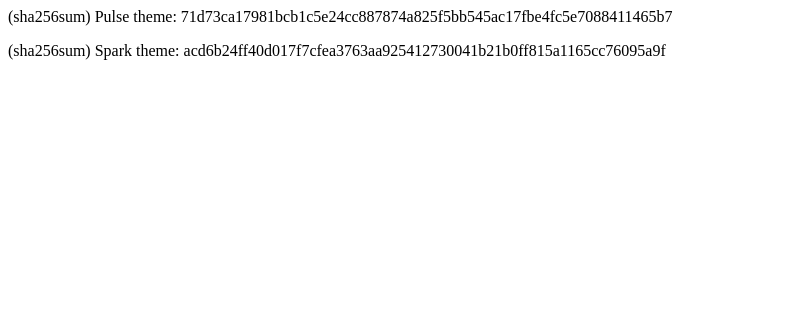
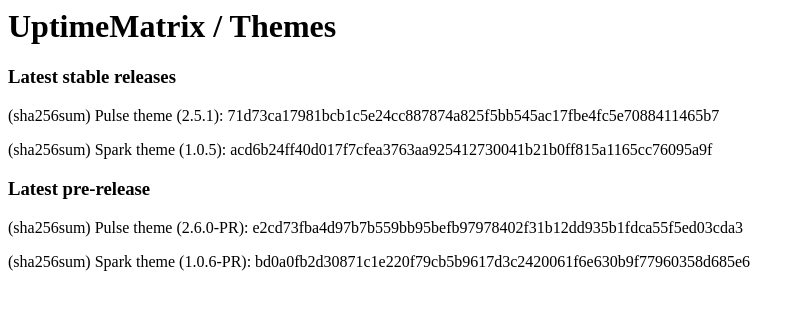
Before and after one commit to layeredy/checksums.layeredy.com, a plain HTML site: page index.html in a window 1280 px wide. Shown: the whole page, without its empty margins (0-805 px from the left). Drawn offline with Linux system fonts and the light colour scheme.

Commit message:
Update index.html

```diff
--- a/index.html
+++ b/index.html
@@ -1,2 +1,7 @@
-<p>(sha256sum) Pulse theme: 71d73ca17981bcb1c5e24cc887874a825f5bb545ac17fbe4fc5e7088411465b7 </p>
-<p>(sha256sum) Spark theme: acd6b24ff40d017f7cfea3763aa925412730041b21b0ff815a1165cc76095a9f </p>
+<h1>UptimeMatrix / Themes</h1>
+<h3>Latest stable releases</h3>
+<p>(sha256sum) Pulse theme (2.5.1): 71d73ca17981bcb1c5e24cc887874a825f5bb545ac17fbe4fc5e7088411465b7 </p>
+<p>(sha256sum) Spark theme (1.0.5): acd6b24ff40d017f7cfea3763aa925412730041b21b0ff815a1165cc76095a9f </p>
+<h3>Latest pre-release</h3>
+<p>(sha256sum) Pulse theme (2.6.0-PR): e2cd73fba4d97b7b559bb95befb97978402f31b12dd935b1fdca55f5ed03cda3</p>
+<p>(sha256sum) Spark theme (1.0.6-PR): bd0a0fb2d30871c1e220f79cb5b9617d3c2420061f6e630b9f77960358d685e6</p>
```
